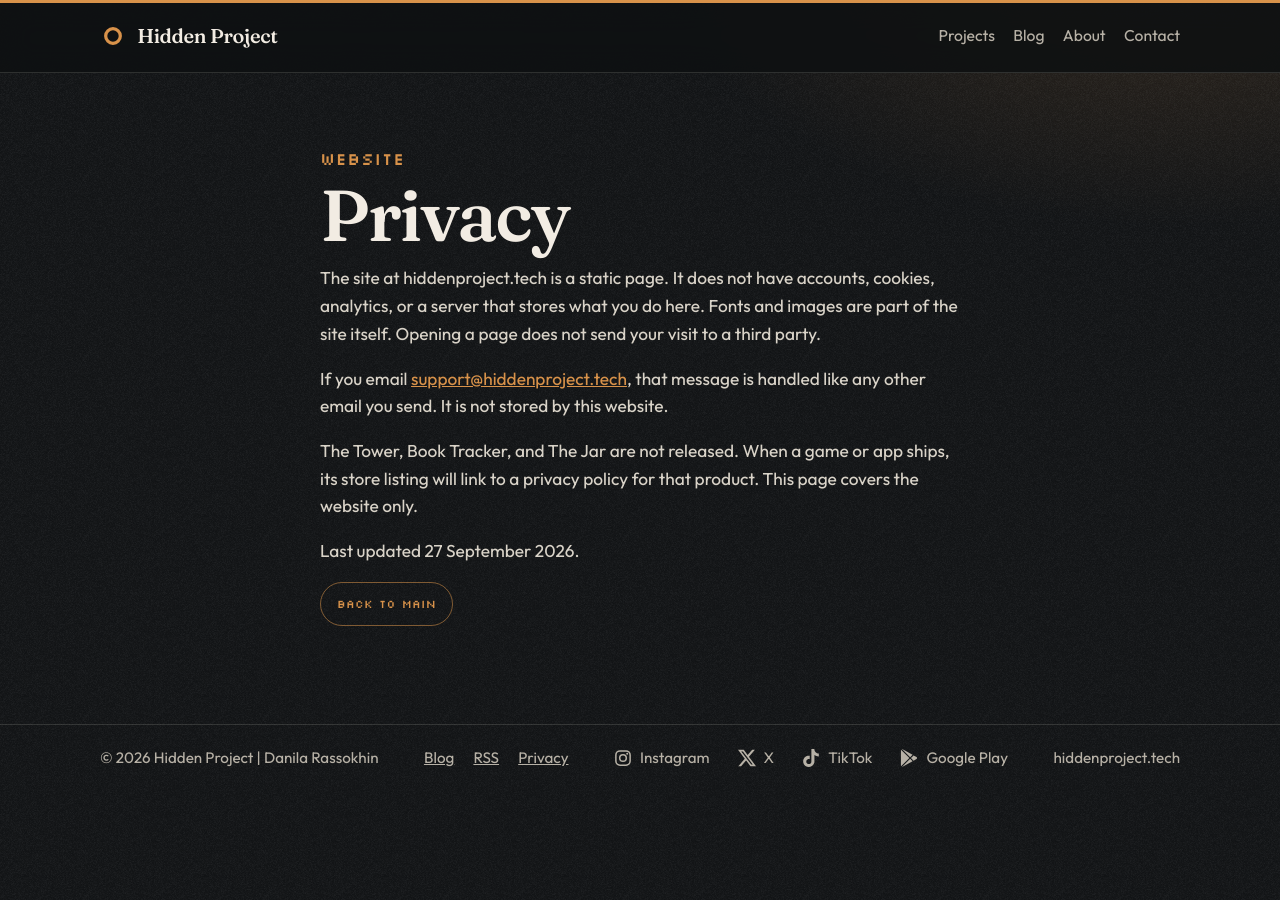
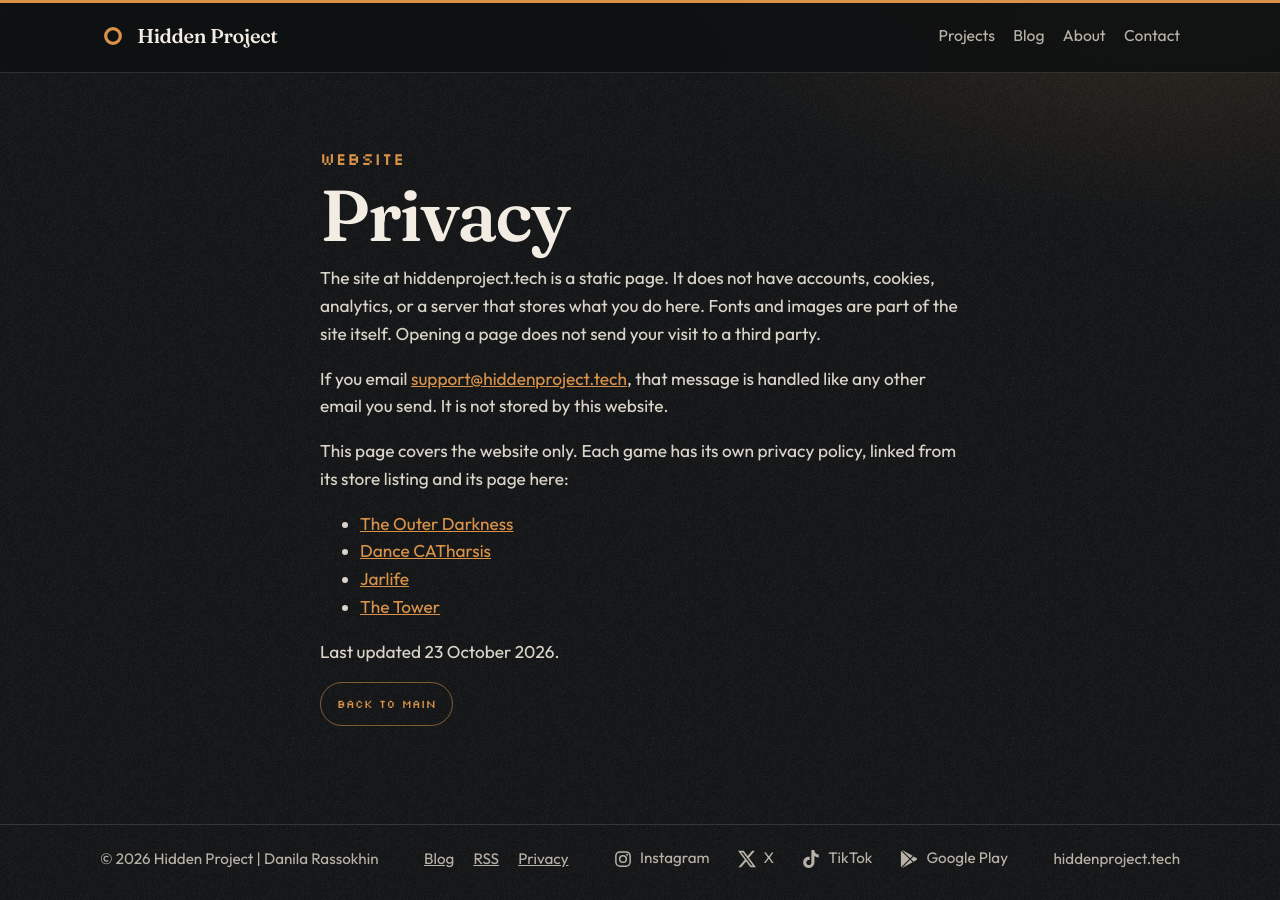
Before and after one commit to CrissNamon/hiddenproject.tech, a Jekyll site: the page built from privacy.html, in a window 1280 px wide. Built offline with Jekyll 4.4.1, drawn with Linux system fonts in a browser that asks for light colours.

Commit message:
Privacy page and About: no longer out of date
- The privacy page links each game's own policy, instead of saying
  the games are not released.
- About: "One person, two stores", now that The Outer Darkness is on
  the App Store.

```diff
--- a/index.html
+++ b/index.html
@@ -85,8 +85,8 @@ preload_image: /assets/darkness-hero.jpg
         <div class="wrap studio-grid">
           <div class="studio-copy" id="contact">
             <p class="eyebrow">About</p>
-            <h2>One person, one store for now.</h2>
-            <p>Hidden Project is independent developer, working alone. The games and apps are made here and published under this name.</p>
+            <h2>One person, two stores.</h2>
+            <p>Hidden Project is an independent developer, working alone. The games and apps are made here and published under this name.</p>
             <!--
             <div class="actions">
               <a class="pixel-btn fill" href="mailto:danilarassokhin@gmail.com?subject=Hidden%20Project">Email the studio</a>
--- a/privacy.html
+++ b/privacy.html
@@ -1,7 +1,7 @@
 ---
 layout: default
 title: Privacy
-description: Privacy policy for the Hidden Project website. The site stores nothing. Games will publish their own policies when they ship.
+description: Privacy policy for the Hidden Project website. The site stores nothing. Each game has its own privacy policy.
 ---
       <section class="page">
         <div class="wrap page-narrow">
@@ -9,8 +9,13 @@ description: Privacy policy for the Hidden Project website. The site stores noth
           <h1>Privacy</h1>
           <p>The site at hiddenproject.tech is a static page. It does not have accounts, cookies, analytics, or a server that stores what you do here. Fonts and images are part of the site itself. Opening a page does not send your visit to a third party.</p>
           <p>If you email <a href="mailto:support@hiddenproject.tech">support@hiddenproject.tech</a>, that message is handled like any other email you send. It is not stored by this website.</p>
-          <p>The Tower, Book Tracker, and The Jar are not released. When a game or app ships, its store listing will link to a privacy policy for that product. This page covers the website only.</p>
-          <p>Last updated 27 September 2026.</p>
+          <p>This page covers the website only. Each game has its own privacy policy, linked from its store listing and its page here:</p>
+          <ul>
+            {%- for game in site.data.games %}
+            <li><a href="{{ game.privacy }}">{{ game.short_name | default: game.name }}</a></li>
+            {%- endfor %}
+          </ul>
+          <p>Last updated 23 October 2026.</p>
           <p><a class="pixel-btn" href="/">Back to main</a></p>
         </div>
       </section>
```
